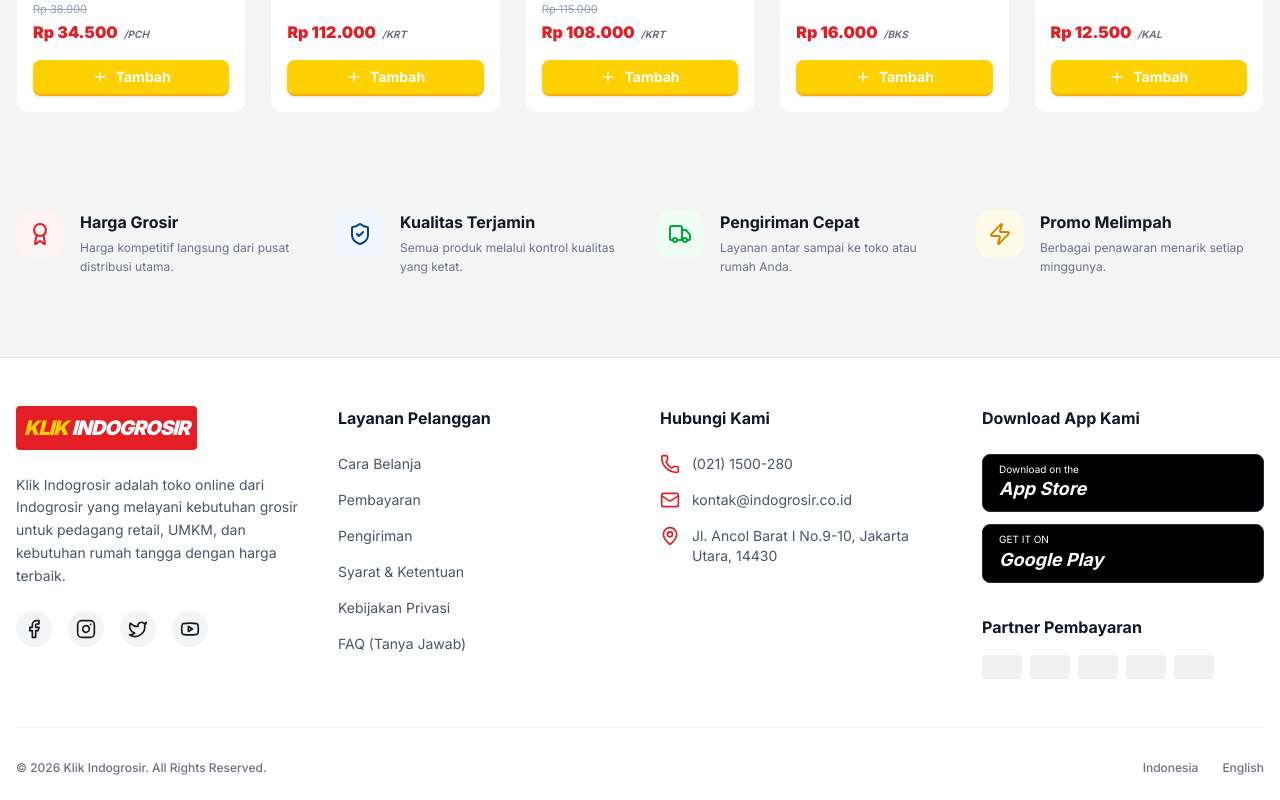
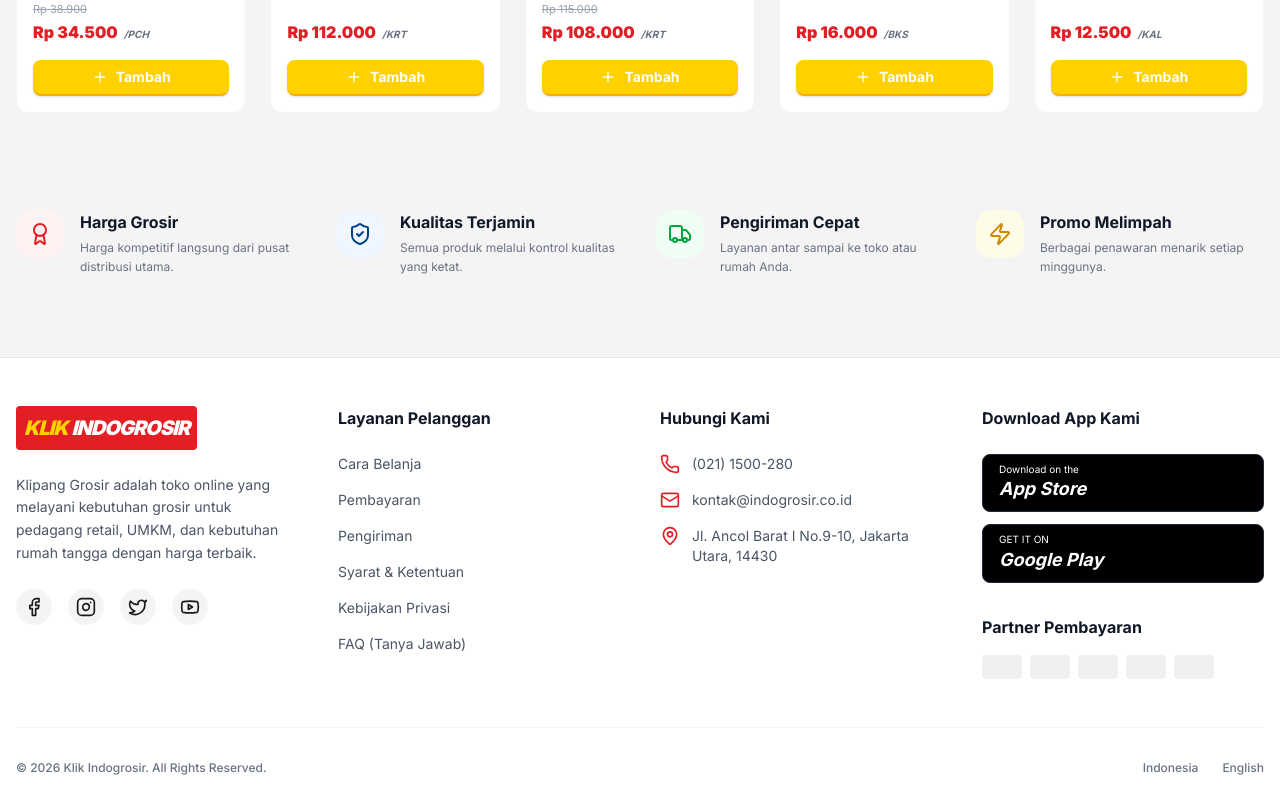
Before and after one commit to riansetiyawanskom/toko-grosir-modern-v2, a Next.js app: page / in a window 1280 px wide. Shown: the part 1474-2274 px from the top of the page. Built offline with nearby package versions, Linux system fonts and the light colour scheme.

Commit message:
Upload codebase file src/app/layout.tsx

```diff
--- a/src/app/layout.tsx
+++ b/src/app/layout.tsx
@@ -7,8 +7,8 @@ import { Footer } from "@/components/Footer";
 const inter = Inter({ subsets: ["latin"] });
 
 export const metadata: Metadata = {
-  title: "Klik Indogrosir - Solusi Belanja Grosir Online",
-  description: "Belanja kebutuhan grosir dan rumah tangga dengan harga terbaik di Klik Indogrosir.",
+  title: "Klipang Grosir - Solusi Belanja Grosir Online",
+  description: "Belanja kebutuhan grosir dan rumah tangga dengan harga terbaik di Klipang Grosir.",
 };
 
 export default function RootLayout({
--- a/src/components/Footer.tsx
+++ b/src/components/Footer.tsx
@@ -14,7 +14,7 @@ export function Footer() {
               <span>INDOGROSIR</span>
             </div>
             <p className="text-sm text-gray-600 leading-relaxed mb-6">
-              Klik Indogrosir adalah toko online dari Indogrosir yang melayani kebutuhan grosir untuk pedagang retail, UMKM, dan kebutuhan rumah tangga dengan harga terbaik.
+              Klipang Grosir adalah toko online yang melayani kebutuhan grosir untuk pedagang retail, UMKM, dan kebutuhan rumah tangga dengan harga terbaik.
             </p>
             <div className="flex gap-4">
               <Link href="#" className="p-2 bg-gray-100 rounded-full hover:bg-primary hover:text-white transition-colors">
```
